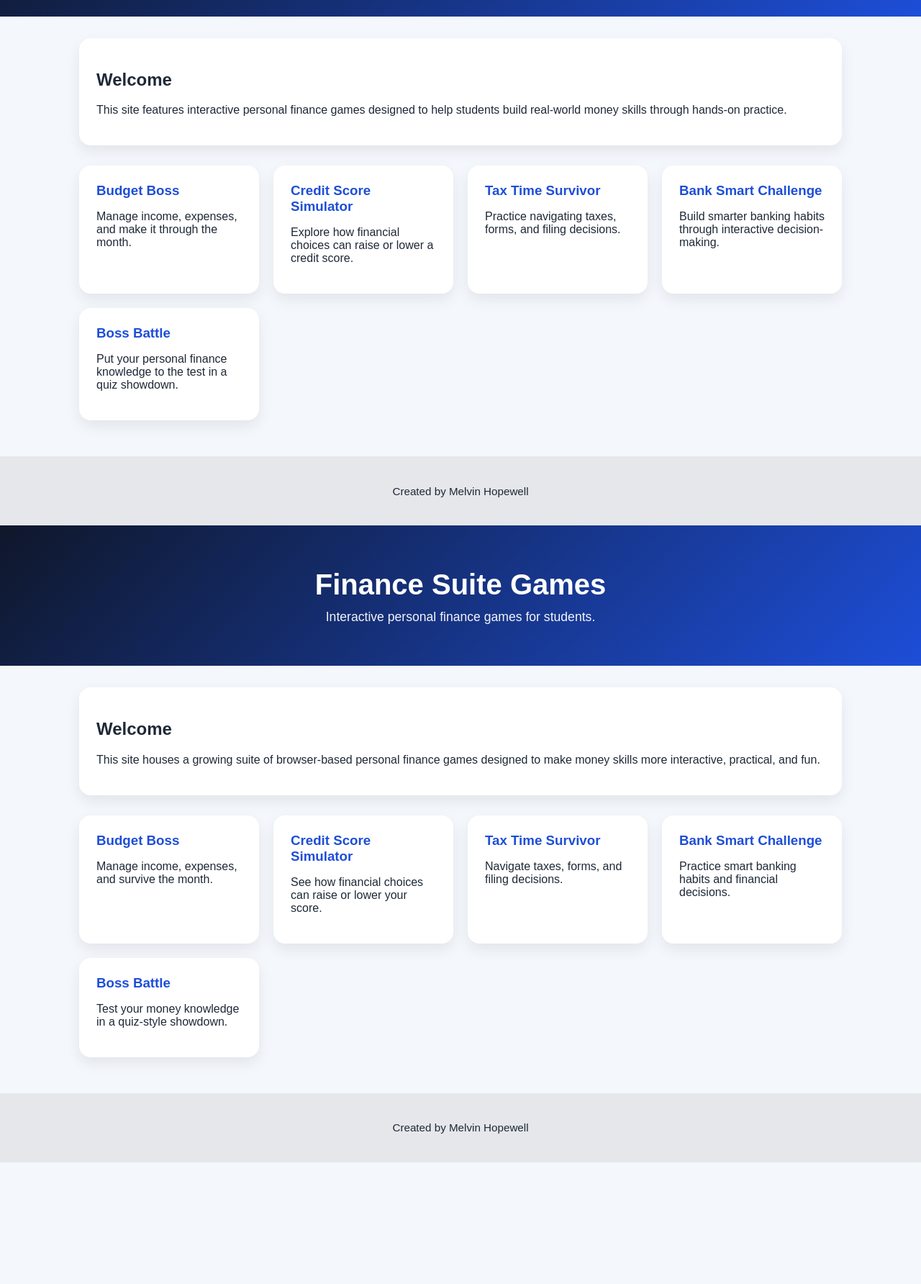
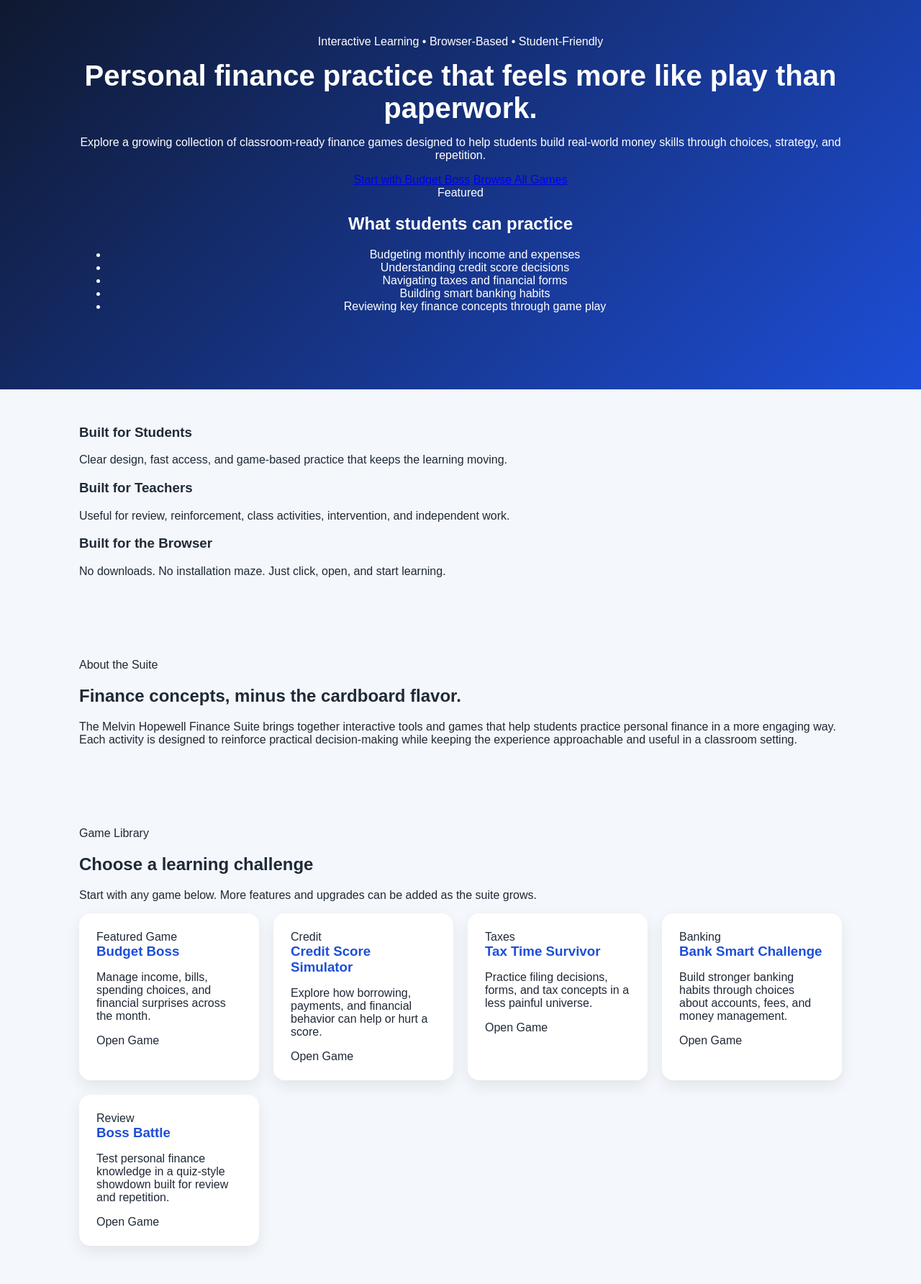
Before and after one commit to mhopewell41/melvinhopewell, a plain HTML site: page index.html in a window 1280 px wide. Shown: the part 173-1957 px from the top of the page at 72% size. Before the commit the page ends 1788 px from the top, so only its background shows below. Drawn offline with Linux system fonts and the light colour scheme.

Commit message:
Upgrade landing page layout
Updated the structure and content of the index.html file to enhance the layout and improve user navigation. Added meta description and restructured sections for better clarity.

```diff
--- a/index.html
+++ b/index.html
@@ -4,112 +4,142 @@
   <meta charset="UTF-8" />
   <meta name="viewport" content="width=device-width, initial-scale=1.0" />
   <title>Melvin Hopewell Finance Suite</title>
+  <meta name="description" content="Browser-based personal finance games and learning tools for students." />
   <link rel="stylesheet" href="style.css" />
 </head>
 <body>
-  <header class="hero">
-    <h1>Melvin Hopewell Finance Suite</h1>
-    <p class="subtitle">
-      Browser-based personal finance games and learning tools for students.
-    </p>
+  <header class="site-header">
+    <div class="container nav">
+      <a class="brand" href="/melvinhopewell/">Melvin Hopewell Finance Suite</a>
+      <nav class="nav-links">
+        <a href="#games">Games</a>
+        <a href="#about">About</a>
+        <a class="nav-button" href="./budget-boss/">Launch Budget Boss</a>
+      </nav>
+    </div>
   </header>
 
-  <main class="container">
-    <section class="intro-card">
-      <h2>Welcome</h2>
-      <p>
-        This site features interactive personal finance games designed to help students
-        build real-world money skills through hands-on practice.
+  <section class="hero">
+    <div class="container hero-grid">
+      <div class="hero-copy">
+        <p class="eyebrow">Interactive Learning • Browser-Based • Student-Friendly</p>
+        <h1>Personal finance practice that feels more like play than paperwork.</h1>
+        <p class="hero-text">
+          Explore a growing collection of classroom-ready finance games designed to help students
+          build real-world money skills through choices, strategy, and repetition.
         </p>
+        <div class="hero-actions">
+          <a class="button primary" href="./budget-boss/">Start with Budget Boss</a>
+          <a class="button secondary" href="#games">Browse All Games</a>
+        </div>
+      </div>
+
+      <div class="hero-panel">
+        <div class="panel-card">
+          <span class="panel-badge">Featured</span>
+          <h2>What students can practice</h2>
+          <ul class="panel-list">
+            <li>Budgeting monthly income and expenses</li>
+            <li>Understanding credit score decisions</li>
+            <li>Navigating taxes and financial forms</li>
+            <li>Building smart banking habits</li>
+            <li>Reviewing key finance concepts through game play</li>
+          </ul>
+        </div>
+      </div>
+    </div>
   </section>
 
-    <section class="games-grid">
-      <a class="game-card" href="./budget-boss/">
+  <main>
+    <section class="highlights">
+      <div class="container highlight-grid">
+        <article class="highlight-card">
+          <h3>Built for Students</h3>
+          <p>Clear design, fast access, and game-based practice that keeps the learning moving.</p>
+        </article>
+        <article class="highlight-card">
+          <h3>Built for Teachers</h3>
+          <p>Useful for review, reinforcement, class activities, intervention, and independent work.</p>
+        </article>
+        <article class="highlight-card">
+          <h3>Built for the Browser</h3>
+          <p>No downloads. No installation maze. Just click, open, and start learning.</p>
+        </article>
+      </div>
+    </section>
+
+    <section class="about-section" id="about">
+      <div class="container about-card">
+        <div>
+          <p class="section-label">About the Suite</p>
+          <h2>Finance concepts, minus the cardboard flavor.</h2>
+        </div>
+        <p>
+          The Melvin Hopewell Finance Suite brings together interactive tools and games that help
+          students practice personal finance in a more engaging way. Each activity is designed to
+          reinforce practical decision-making while keeping the experience approachable and useful
+          in a classroom setting.
+        </p>
+      </div>
+    </section>
+
+    <section class="games-section" id="games">
+      <div class="container">
+        <div class="section-heading">
+          <div>
+            <p class="section-label">Game Library</p>
+            <h2>Choose a learning challenge</h2>
+          </div>
+          <p class="section-text">
+            Start with any game below. More features and upgrades can be added as the suite grows.
+          </p>
+        </div>
+
+        <div class="games-grid">
+          <a class="game-card featured" href="./budget-boss/">
+            <span class="tag">Featured Game</span>
             <h3>Budget Boss</h3>
-        <p>Manage income, expenses, and make it through the month.</p>
+            <p>Manage income, bills, spending choices, and financial surprises across the month.</p>
+            <span class="card-link">Open Game</span>
           </a>
 
           <a class="game-card" href="./credit-score-simulator/">
+            <span class="tag">Credit</span>
             <h3>Credit Score Simulator</h3>
-        <p>Explore how financial choices can raise or lower a credit score.</p>
+            <p>Explore how borrowing, payments, and financial behavior can help or hurt a score.</p>
+            <span class="card-link">Open Game</span>
           </a>
 
           <a class="game-card" href="./tax-time-survivor/">
+            <span class="tag">Taxes</span>
             <h3>Tax Time Survivor</h3>
-        <p>Practice navigating taxes, forms, and filing decisions.</p>
+            <p>Practice filing decisions, forms, and tax concepts in a less painful universe.</p>
+            <span class="card-link">Open Game</span>
           </a>
 
           <a class="game-card" href="./bank-smart-challenge/">
+            <span class="tag">Banking</span>
             <h3>Bank Smart Challenge</h3>
-        <p>Build smarter banking habits through interactive decision-making.</p>
+            <p>Build stronger banking habits through choices about accounts, fees, and money management.</p>
+            <span class="card-link">Open Game</span>
           </a>
 
           <a class="game-card" href="./boss-battle/">
+            <span class="tag">Review</span>
             <h3>Boss Battle</h3>
-        <p>Put your personal finance knowledge to the test in a quiz showdown.</p>
+            <p>Test personal finance knowledge in a quiz-style showdown built for review and repetition.</p>
+            <span class="card-link">Open Game</span>
           </a>
+        </div>
+      </div>
     </section>
   </main>
 
-  <footer class="footer">
+  <footer class="site-footer">
+    <div class="container footer-content">
       <p>Created by Melvin Hopewell</p>
-  </footer>
-</body>
-</html><!DOCTYPE html>
-<html lang="en">
-<head>
-  <meta charset="UTF-8" />
-  <meta name="viewport" content="width=device-width, initial-scale=1.0" />
-  <title>Melvin Hopewell | Finance Suite Games</title>
-  <link rel="stylesheet" href="style.css" />
-</head>
-<body>
-  <header class="hero">
-    <h1>Finance Suite Games</h1>
-    <p class="subtitle">
-      Interactive personal finance games for students.
-    </p>
-  </header>
-
-  <main class="container">
-    <section class="intro-card">
-      <h2>Welcome</h2>
-      <p>
-        This site houses a growing suite of browser-based personal finance games
-        designed to make money skills more interactive, practical, and fun.
-      </p>
-    </section>
-
-    <section class="games-grid">
-      <a class="game-card" href="./budget-boss/">
-        <h3>Budget Boss</h3>
-        <p>Manage income, expenses, and survive the month.</p>
-      </a>
-
-      <a class="game-card" href="./credit-score-simulator/">
-        <h3>Credit Score Simulator</h3>
-        <p>See how financial choices can raise or lower your score.</p>
-      </a>
-
-      <a class="game-card" href="./tax-time-survivor/">
-        <h3>Tax Time Survivor</h3>
-        <p>Navigate taxes, forms, and filing decisions.</p>
-      </a>
-
-      <a class="game-card" href="./bank-smart-challenge/">
-        <h3>Bank Smart Challenge</h3>
-        <p>Practice smart banking habits and financial decisions.</p>
-      </a>
-
-      <a class="game-card" href="./boss-battle/">
-        <h3>Boss Battle</h3>
-        <p>Test your money knowledge in a quiz-style showdown.</p>
-      </a>
-    </section>
-  </main>
-
-  <footer class="footer">
-    <p>Created by Melvin Hopewell</p>
+      <a href="/melvinhopewell/">Back to Home</a>
+    </div>
   </footer>
 </body>
 </html>
```
Lines whose indentation alone changed are shown as unchanged.
